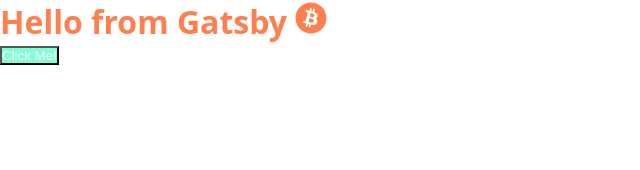
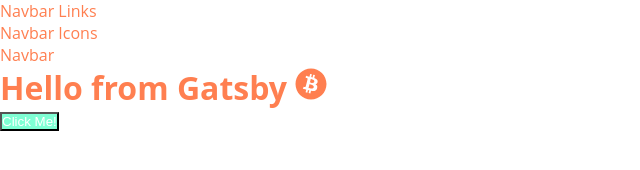
Before and after one commit to guhandelta/GatsbyRestaurant, a Gatsby site: page / in a window 1280 px wide. Shown: the whole page, without its empty margins (0-640 px from the left). Built offline with nearby package versions, Linux system fonts and the light colour scheme; Gatsby itself is replaced by a stand-in of ours.

Commit message:
Created the Main Navbar component and its subcomponents

```diff
--- /dev/null
+++ b/src/components/globals/navbar/Navbar.js
@@ -0,0 +1,16 @@
+import React, { Component } from "react"
+import NavbarHeader from "./NavbarHeader"
+import NavbarIcons from "./NavbarIcons"
+import NavbarLinks from "./NavbarLinks"
+
+export default class Navbar extends Component {
+  render() {
+    return (
+      <nav>
+        <NavbarHeader />
+        <NavbarIcons />
+        <NavbarLinks />
+      </nav>
+    )
+  }
+}
--- /dev/null
+++ b/src/components/globals/navbar/NavbarHeader.js
@@ -0,0 +1,7 @@
+import React, { Component } from "react"
+
+export default class NavbarHeader extends Component {
+  render() {
+    return <div>Navbar Links</div>
+  }
+}
--- /dev/null
+++ b/src/components/globals/navbar/NavbarIcons.js
@@ -0,0 +1,7 @@
+import React, { Component } from "react"
+
+export default class NavbarIcons extends Component {
+  render() {
+    return <div>Navbar Icons</div>
+  }
+}
--- /dev/null
+++ b/src/components/globals/navbar/NavbarLinks.js
@@ -0,0 +1,7 @@
+import React, { Component } from "react";
+
+export default class Navbar extends Component {
+  render() {
+    return <div>Navbar</div>;
+  }
+}
--- /dev/null
+++ b/src/components/globals/navbar/package.json
@@ -0,0 +1,3 @@
+{
+    "main": "Navbar.js"
+}
--- a/src/components/layout.js
+++ b/src/components/layout.js
@@ -7,7 +7,8 @@
 
 import React from "react"
 import PropTypes from "prop-types"
-import { createGlobalStyle } from "styled-components"
+import { createGlobalStyle } from "styled-components" // Should be placed on top of all teh components, fo rthe global style to apply
+import Navbar from "./globals/navbar"
 // import "./bootstrap.min.css"
 // import "./layout.css"
 // import "../sass/layout.scss"
@@ -16,6 +17,7 @@
   return (
     <React.Fragment>
       <GlobalStyle />
+      <Navbar />
       {children}
     </React.Fragment>
   )
```
